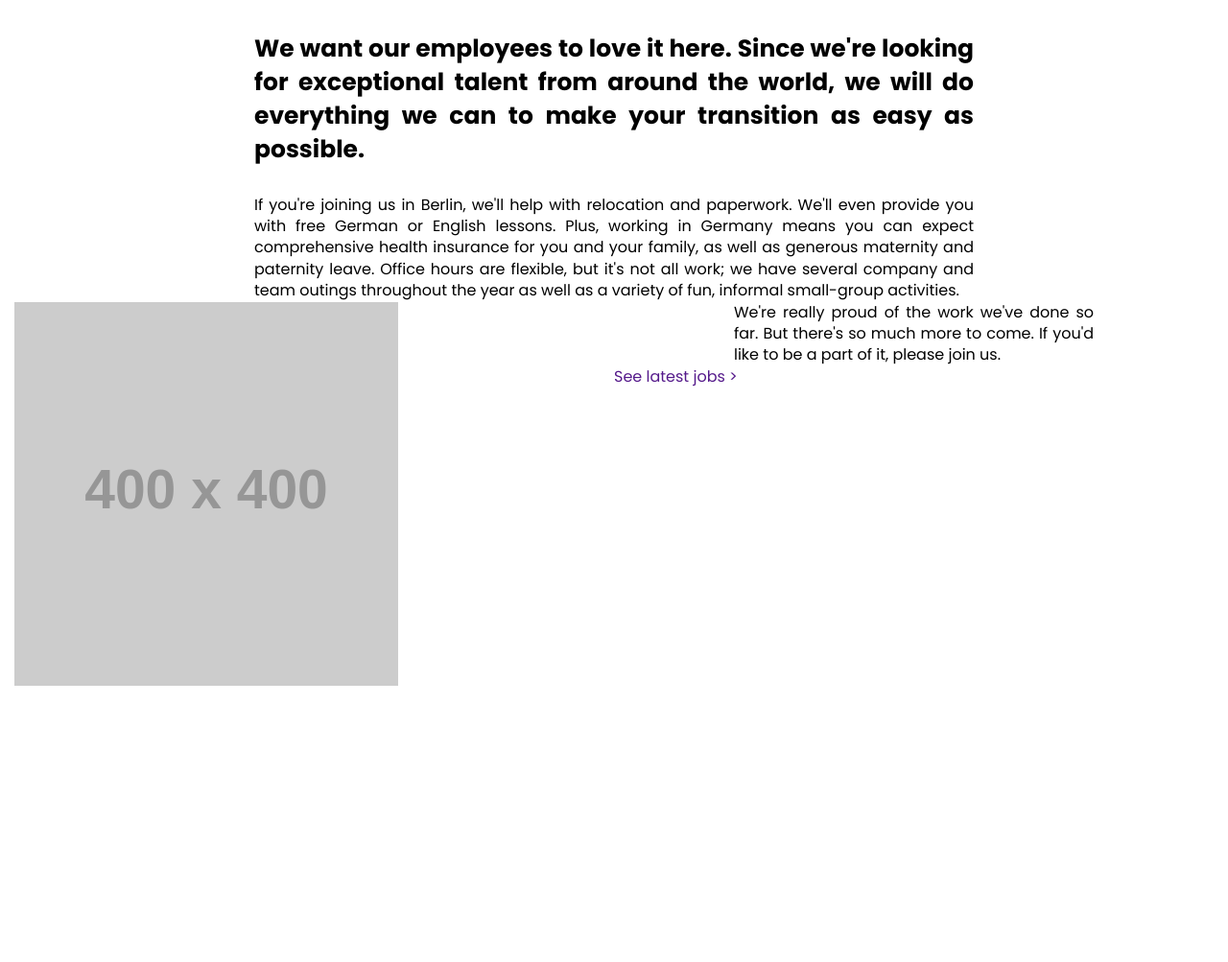
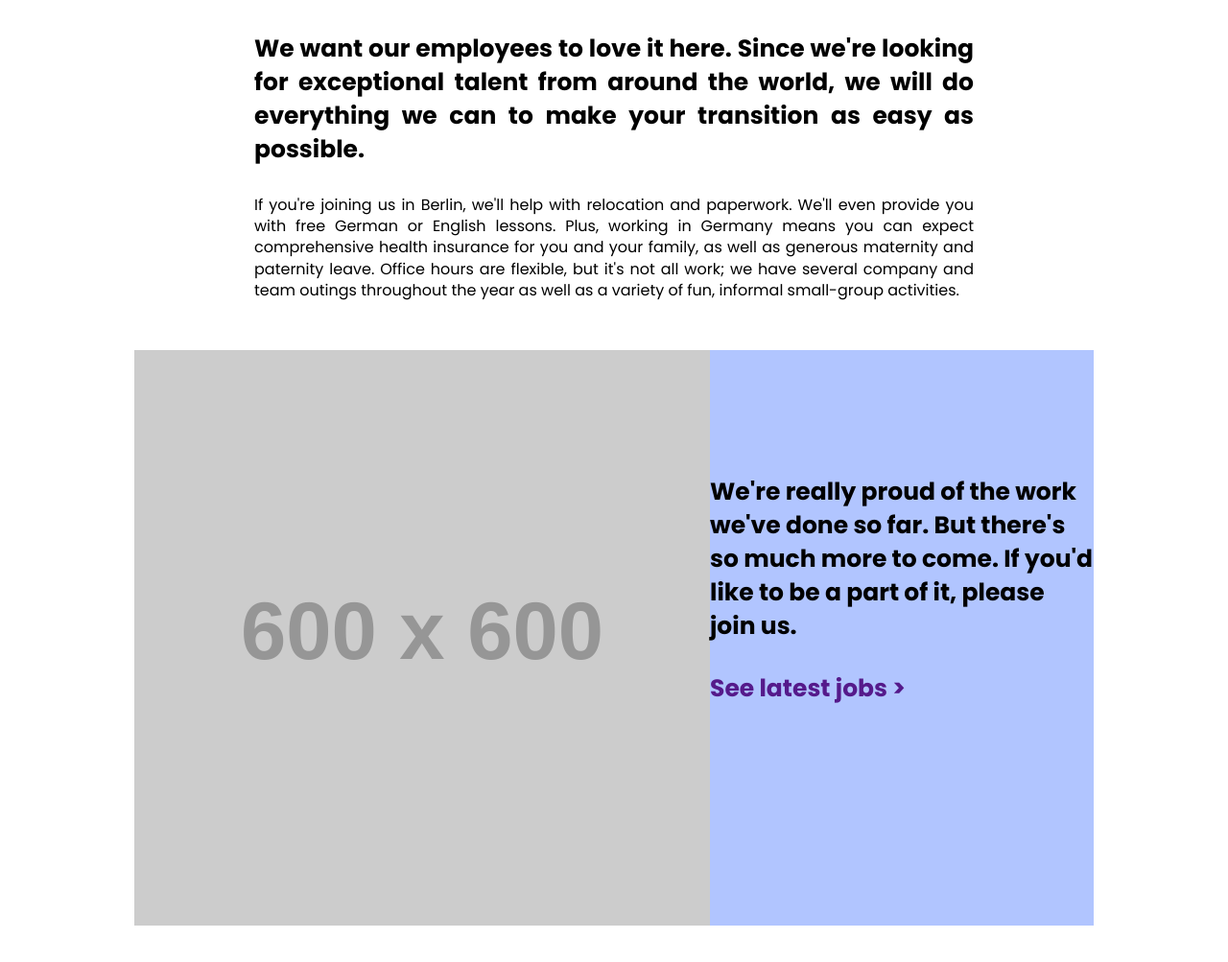
Before and after one commit to Ish-Avanzado/Ableton, a plain HTML site: page index.html in a window 1280 px wide. Shown: the part 5954-6957 px from the top of the page at 96% size. Before the commit the page ends 6769 px from the top, so only its background shows below. Drawn offline with Linux system fonts and the light colour scheme; placeholder pictures from the web are drawn by us.

Commit message:
updating files

```diff
--- a/index.html
+++ b/index.html
@@ -171,14 +171,17 @@
 
     <section class="latest">
       <div class="container">
-        <h4>We want our employees to love it here. Since we're looking for exceptional talent from around the world, we will do everything we can to make your transition as easy as possible.</h4>
-    <p>If you're joining us in Berlin, we'll help with relocation and paperwork. We'll even provide you with free German or English lessons. Plus, working in Germany means you can expect comprehensive health insurance for you and your family, as well as generous maternity and paternity leave. Office hours are flexible, but it's not all work; we have several company and team outings throughout the year as well as a variety of fun, informal small-group activities.</p>
         <div class="latest__wrapper">
-          <img src="https://placehold.co/400x400" alt="" />
           <div class="latest__info">
-            <p>We're really proud of the work we've done so far. But there's so much more to come. If you'd like to be a part of it, please join us.</p>
+            <h4>We want our employees to love it here. Since we're looking for exceptional talent from around the world, we will do everything we can to make your transition as easy as possible.</h4>
+            <p>If you're joining us in Berlin, we'll help with relocation and paperwork. We'll even provide you with free German or English lessons. Plus, working in Germany means you can expect comprehensive health insurance for you and your family, as well as generous maternity and paternity leave. Office hours are flexible, but it's not all work; we have several company and team outings throughout the year as well as a variety of fun, informal small-group activities.</p></div>
+            <div class="latest__img">
+              <img src="https://placehold.co/600x600" alt="" />
+          <div class="latest__img--text">
+            <h4>We're really proud of the work we've done so far. But there's so much more to come. If you'd like to be a part of it, please join us.</h4>
             <a href="">See latest jobs > </a>
           </div>
+            </div>
         </div>
       </div>
     </section>
--- a/style.css
+++ b/style.css
@@ -373,17 +373,37 @@ img {
   padding: 3rem 0;
 }
 
-.latest h4,
-.latest p {
+.latest .latest__info h4,
+.latest .latest__info p{
   max-width: 60%;
   margin: 0 auto;
   text-align: justify;
 }
 
-.latest .latest__wrapper {
-  display: grid;
-  grid-template-columns: 1fr 1fr;
+.latest .latest__info p{
+  margin-bottom: 5rem;
 }
+
+.latest .latest__img{
+  display: flex;
+  background-color: var(--clr-purple);
+  max-width: 80%;
+  margin: 0 auto;
+}
+
+.latest__img--text {
+  max-width:40rem;
+  margin: 0 auto;
+  margin-top: 10rem;
+}
+
+.latest__img--text h4,
+.latest__img--text a {
+font-size: var(--h4);
+font-weight: bold;
+}
+
+
 
 /* .homeBanner__ */
 /* TOGGLE MENU */
```
